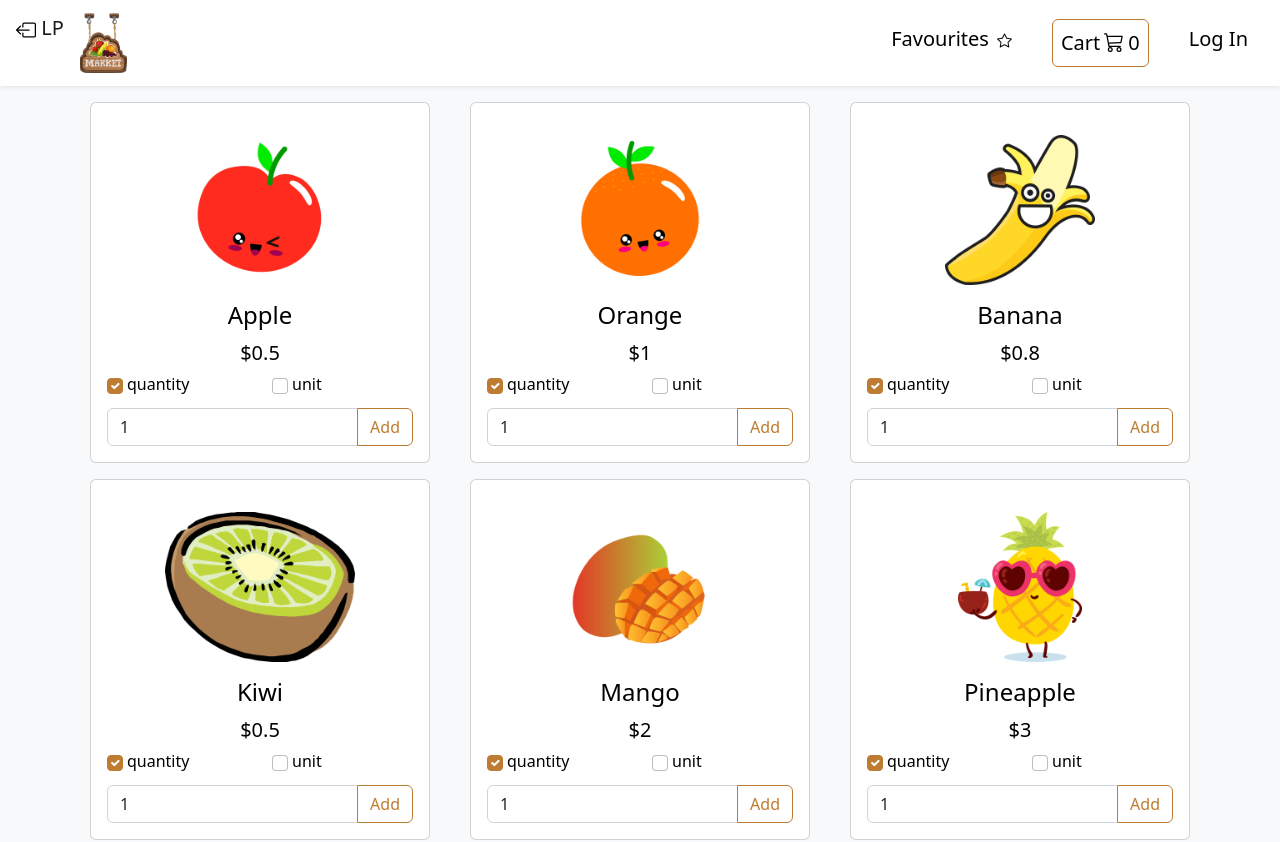
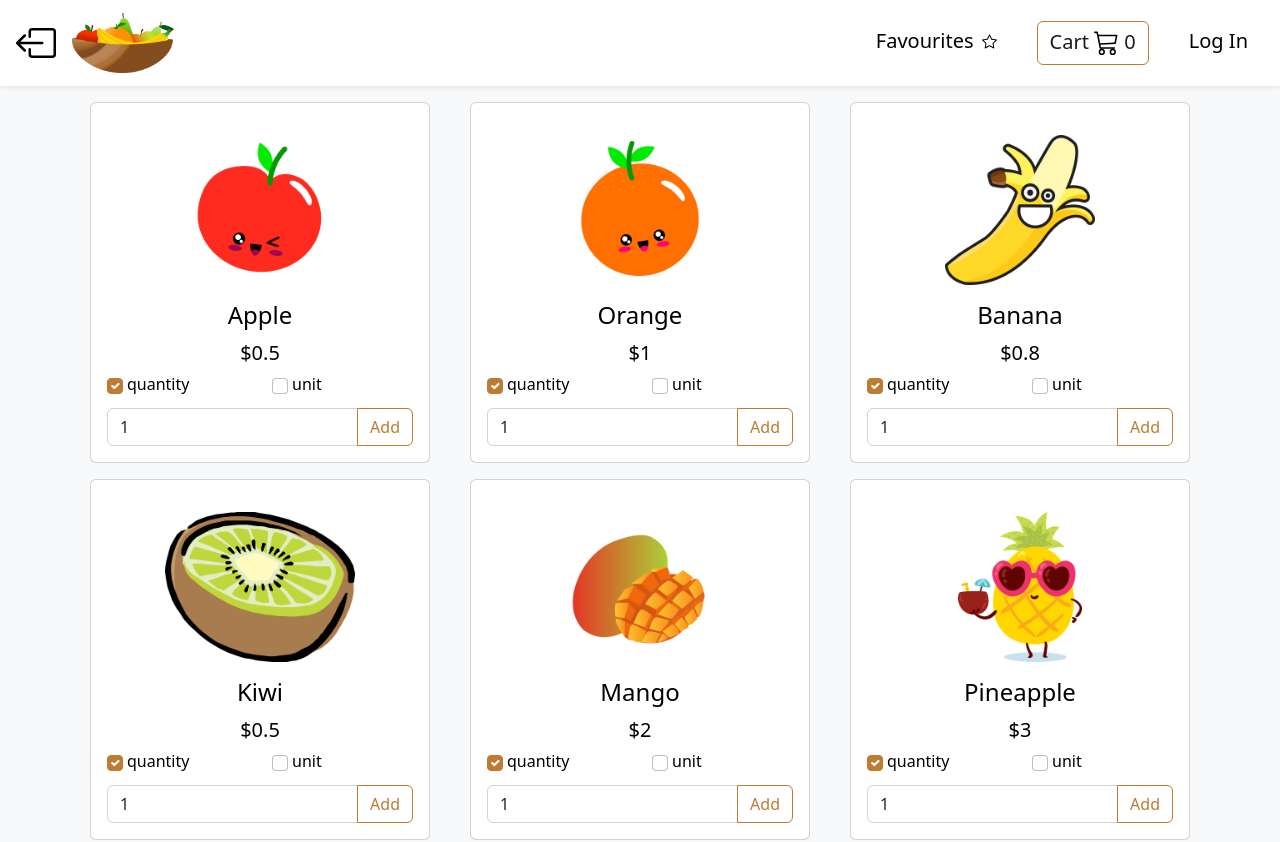
Before and after one commit to philica94/GreenGrocery, a React (Create React App) app: page /#/green-grocery in a window 1280 px wide. Shown: the top 842 px of the page. Built offline with nearby package versions, Linux system fonts and the light colour scheme.

Commit message:
feat: develop MainNavigation's Buttons

```diff
--- a/src/components/green-grocery/homepage/cart/Cart.js
+++ b/src/components/green-grocery/homepage/cart/Cart.js
@@ -35,7 +35,7 @@ const Cart = () => {
 
   return (
     <>
-      <CartHeader className='navbar-brand btn btn-outline-primary d-flex p-sm-2 p-1' openModal={openModalHandler} />
+      <CartHeader openModal={openModalHandler} />
       <Modal
         show={showModal}
         onClose={closeModalHandler}
--- a/src/components/green-grocery/homepage/cart/CartHeader.js
+++ b/src/components/green-grocery/homepage/cart/CartHeader.js
@@ -3,16 +3,12 @@ import { useSelector } from 'react-redux';
 import { Cart3 } from 'react-bootstrap-icons';
 import { selectTotalCartItemsAmount } from '../../../../store/slices/cart';
 
-const CartHeader = ({ className, openModal }) => {
+const CartHeader = ({ openModal }) => {
   const totalItemsAmount = useSelector(selectTotalCartItemsAmount);
 
   return (
-    <div className={className} onClick={openModal}>
-      <div className='pe-1'>Cart</div>
-      <div style={{ transform: 'translate(0,-10%)' }}>
-        <Cart3 />
-      </div>
-      <span className='ps-1'>{totalItemsAmount}</span>
+    <div className={`navbar-brand btn btn-outline-primary`} onClick={openModal}>
+      Cart <Cart3 size={25} className='mb-1' /> {totalItemsAmount}
     </div>
   );
 };
--- a/src/components/green-grocery/homepage/favourites/Favourites.js
+++ b/src/components/green-grocery/homepage/favourites/Favourites.js
@@ -15,13 +15,15 @@ const Favourites = () => {
 
   const emptyFavourites = <h5 className='d-flex justify-content-center m-5'>You have no favourites yes</h5>;
 
-  const starIcon = favouriteListData.length === 0 ? <Star size={15} /> : <StarFill size={15} />;
+  const StarIcon = favouriteListData.length === 0 ? Star : StarFill;
 
   return (
     <>
       <div className='navbar-brand d-flex' onClick={openModalHandler} role='button'>
         <span>Favourites</span>
-        <span className='ms-2'>{starIcon}</span>
+        <span className='ms-2'>
+          <StarIcon size={15} className='mb-1' />
+        </span>
       </div>
       <Modal show={showModal} onClose={closeModalHandler} header={<h3>Favourites</h3>}>
         {favouriteList.length === 0 ? emptyFavourites : favouriteList}
--- a/src/components/green-grocery/layout/LogoButton.js
+++ b/src/components/green-grocery/layout/LogoButton.js
@@ -3,7 +3,7 @@ import { Link } from 'react-router-dom';
 const LogoButton = () => {
   return (
     <Link to='/green-grocery' className='navbar-brand d-flex' role='button'>
-      <img src='./images/logo.jpg' height='60px' />
+      <img src='./images/logo.png' height='60px' />
     </Link>
   );
 };
--- a/src/components/green-grocery/layout/MainNavigation.js
+++ b/src/components/green-grocery/layout/MainNavigation.js
@@ -15,9 +15,9 @@ const MainNavigation = () => {
 
   return (
     <nav className='navbar sticky-top bg-white mb-2 shadow-sm d-flex px-3'>
-      <div className='d-flex'>
+      <div className='d-flex align-items-center'>
         <Link to='/' className='navbar-brand'>
-          {<BoxArrowLeft />} LP
+          <BoxArrowLeft size={40} />
         </Link>
         <LogoButton />
       </div>
--- a/src/components/green-grocery/login/WelcomeOnPage.js
+++ b/src/components/green-grocery/login/WelcomeOnPage.js
@@ -19,7 +19,7 @@ const WelcomeOnPage = () => {
 
   return (
     <div className='navbar-brand d-flex dropdown' role='button'>
-      <a className='dropdown-toggle' role='button' data-bs-toggle='dropdown' aria-expanded='false'>
+      <a className='dropdown-toggle text-decoration-none' role='button' data-bs-toggle='dropdown' aria-expanded='false'>
         <span>
           Welcome <span>{userNickname}</span> !
         </span>
```
Also changed, not shown: public/images/logo.jpg (deleted), public/images/logo.png (added).
